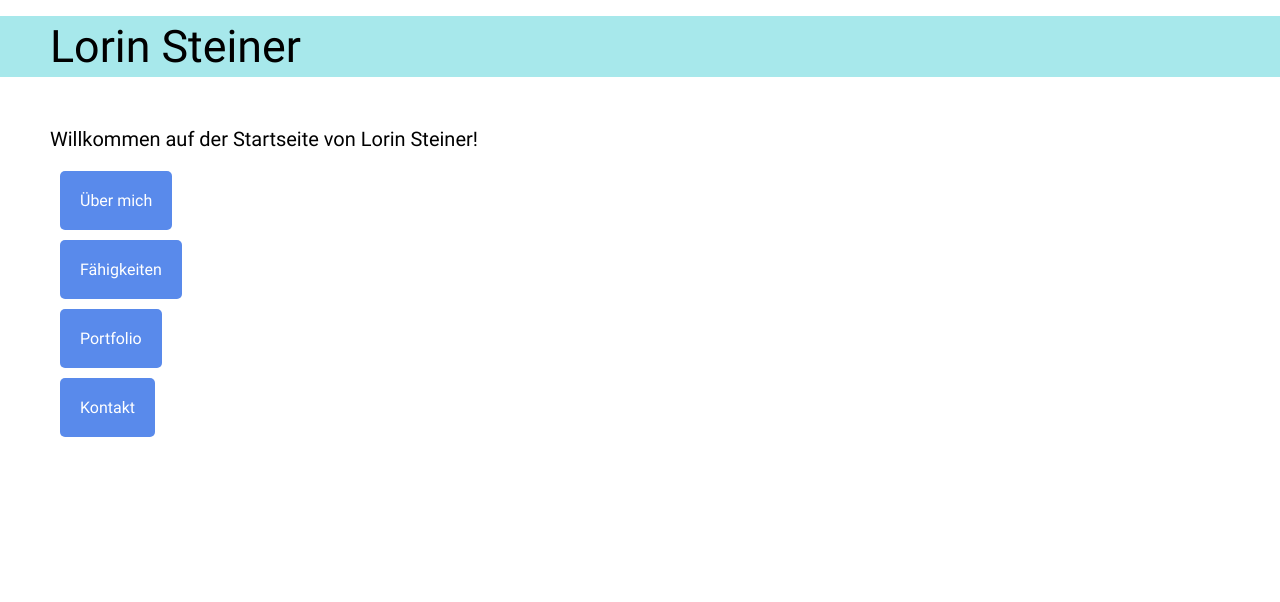
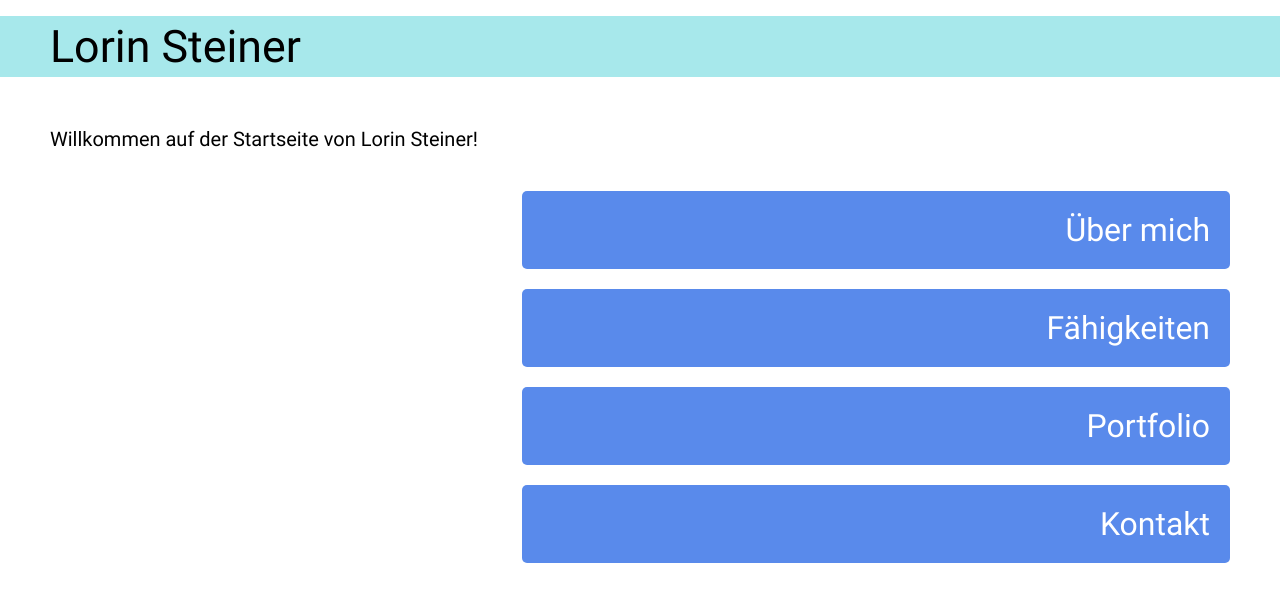
Before and after one commit to LorinStoni/PersonalWebsite, a plain HTML site: page index.html in a window 1280 px wide. Drawn offline with Linux system fonts and the light colour scheme.

Commit message:
Slide animation for links, large links on site index.html
Improve slide animation for links in navigations
Fit appearance of large links on site index.html to Mockup

```diff
--- a/styles.css
+++ b/styles.css
@@ -36,6 +36,8 @@ p {
 
 /* all links in lists (e.g. in navigations) */
 li>a {
+    display: block;
+
     text-decoration: none;
     color: white;
 
@@ -186,22 +188,29 @@ h1 {
 }
 
 main>nav>ul {
-    justify-content: right;
     flex-direction: column;
-    gap: 50px;
+    align-content: flex-end;
+    gap: 20px;
 }
 
 main>nav li {
-    width: 100%;
+    width: 60%;
 }
 
 .large-link {
-    width: 100px;
-    height: 2em;
+    font-size: 2em;
+    text-align: right;
+
     padding: 20px;
-    margin: 10px;
 
     background-color: var(--link);
+    align-content: center;
+}
+
+@media screen and (max-width: 800px) {
+    main>nav li {
+        width: 100%;
+    }
 }
 
 
```
